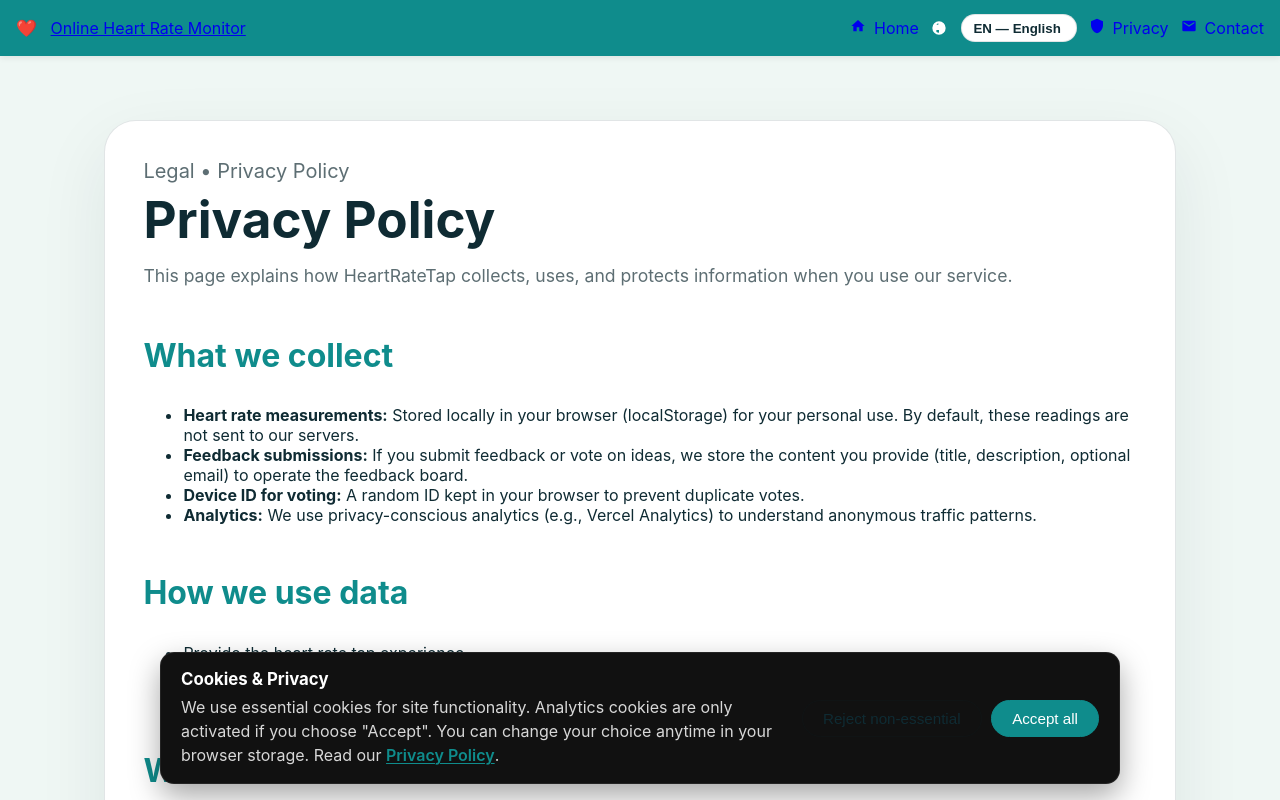
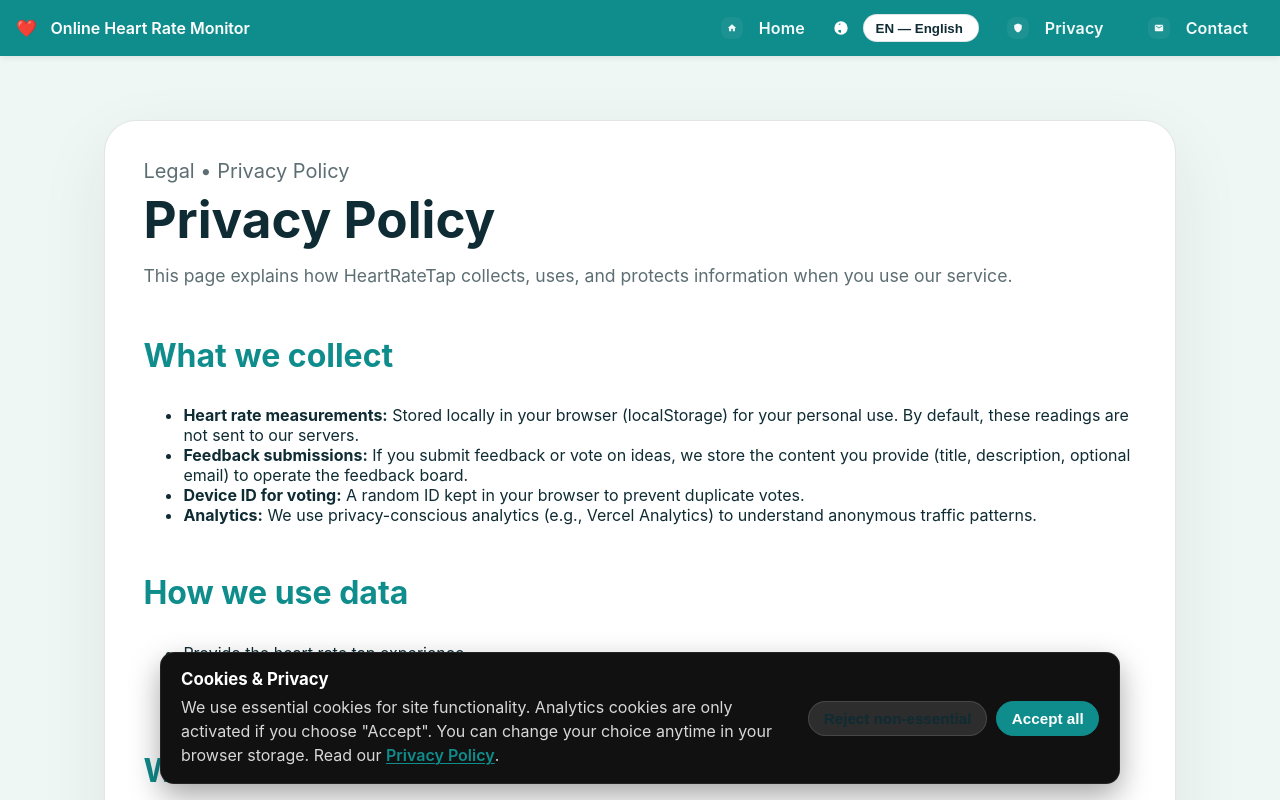
Before and after one commit to cloud-hu2000/heartratetap, a Next.js app: page /privacy-policy in a window 1280 px wide. Shown: the top 800 px of the page. Built offline with nearby package versions, Linux system fonts and the light colour scheme.

Commit message:
force: overwrite remote master with local changes

```diff
--- a/src/app/globals.css
+++ b/src/app/globals.css
@@ -1018,6 +1018,101 @@ body {
   text-underline-offset: 2px;
 }
 
+/* NavBar global styles to avoid FOUC (rendered server-side) */
+.nav {
+  position: fixed;
+  top: 0;
+  left: 0;
+  right: 0;
+  height: 56px;
+  background: var(--accent, #0f8c8c);
+  color: white;
+  display: flex;
+  align-items: center;
+  justify-content: space-between;
+  padding: 0 1rem;
+  gap: 1rem;
+  box-shadow: 0 2px 6px rgba(0,0,0,0.08);
+  z-index: 1200;
+}
+.nav-left {
+  display: flex;
+  align-items: center;
+  gap: 0.6rem;
+}
+.logo {
+  font-size: 1.05rem;
+  margin-right: 0.25rem;
+}
+.nav-title {
+  color: white;
+  font-weight: 600;
+  text-decoration: none !important;
+}
+.nav-right {
+  display: flex;
+  gap: 0.75rem;
+  align-items: center;
+}
+.nav-link {
+  color: rgba(255,255,255,0.95);
+  text-decoration: none !important;
+  padding: 0.45rem 1rem;
+  display: inline-flex;
+  align-items: center;
+  gap: 0.5rem;
+  border-radius: 12px;
+  transition: background 0.18s ease, transform 0.08s ease, color 0.18s ease,
+    box-shadow 0.18s ease;
+  line-height: 1;
+  font-weight: 600;
+  letter-spacing: 0.01em;
+}
+.nav-link svg {
+  color: rgba(255,255,255,0.95);
+  background: rgba(255,255,255,0.06);
+  padding: 6px;
+  border-radius: 8px;
+  width: 22px;
+  height: 22px;
+  display: inline-block;
+}
+.nav-link,
+.nav-link:link,
+.nav-link:visited,
+.nav-link:hover,
+.nav-link:active,
+.nav-link:focus,
+.nav a,
+.nav a:link,
+.nav a:visited,
+.nav a:hover,
+.nav a:active,
+.nav a:focus {
+  text-decoration: none !important;
+}
+.pill {
+  background: rgba(255,255,255,0.12);
+  border: 1px solid rgba(255,255,255,0.12);
+  border-radius: 999px;
+  cursor: pointer;
+  font-weight: 700;
+  padding: 0.5rem 0.9rem;
+}
+.nav-link:hover, .pill:hover {
+  background: rgba(255,255,255,0.18);
+  transform: translateY(-2px);
+  box-shadow: 0 6px 20px rgba(0,0,0,0.12);
+}
+.nav-link:focus {
+  outline: 2px solid rgba(255,255,255,0.14);
+  outline-offset: 4px;
+}
+@media (max-width: 720px) {
+  .nav-right { gap: 0.4rem; }
+  .nav-title { font-size: 0.95rem; }
+}
+
 .roadmap-preview-title {
   margin: 0 0 0.5rem;
   font-size: clamp(1.6rem, 3.2vw, 2.3rem);
--- a/src/app/layout.tsx
+++ b/src/app/layout.tsx
@@ -62,8 +62,6 @@ export default function RootLayout({
           content="gjZiC-RxIRbV11DFbLLx5X7wESoAEDrQC0p5p0g8qU4"
         />
         <meta name="google-adsense-account" content="ca-pub-4356459181693102" />
-        <link rel="icon" href="/favicon.svg" />
-        <link rel="apple-touch-icon" href="/favicon.svg" />
       </head>
       <body style={{ paddingTop: "56px" }}>
         <NavBar />
```
Also changed, not shown: .orig_remote.txt (added), public/favicon.svg.
